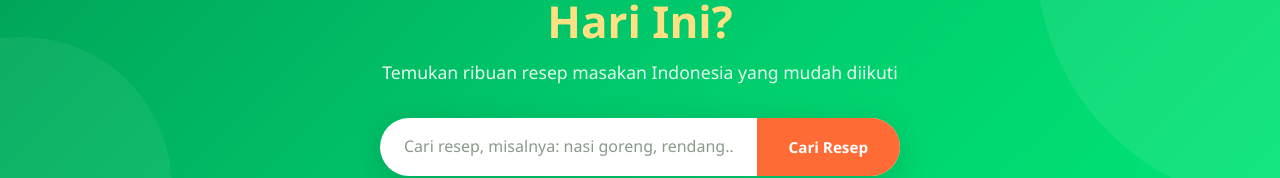
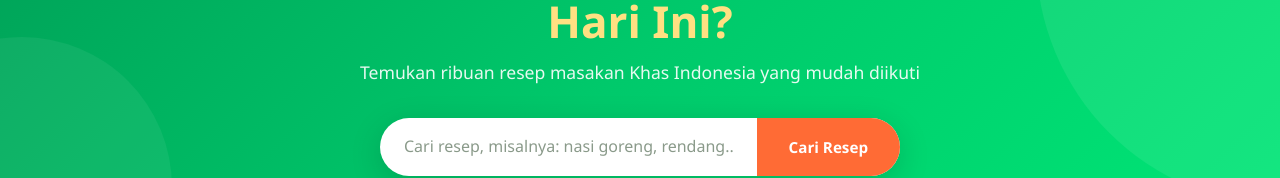
Before and after one commit to mursyidslm/Makan-Apa, a React (Vite) app: page / in a window 1280 px wide. Shown: the part 183-361 px from the top of the page. Built offline with nearby package versions, Linux system fonts and the light colour scheme; no server answers.

Commit message:
ubah test dan menambahkan khas

```diff
--- a/src/pages/Home.jsx
+++ b/src/pages/Home.jsx
@@ -69,7 +69,7 @@ export default function Home() {
             Masak Apa <span className="highlight" data-testid="hero-highlight">Hari Ini?</span>
           </h1>
           <p className="hero-subtitle" data-testid="hero-subtitle">
-            Temukan ribuan resep masakan Indonesia yang mudah diikuti
+            Temukan ribuan resep masakan Khas Indonesia yang mudah diikuti
           </p>
           <form
             onSubmit={handleHeroSearch}
```
Also changed, not shown: 1 other file (tests, documents, lock files or other folders).
